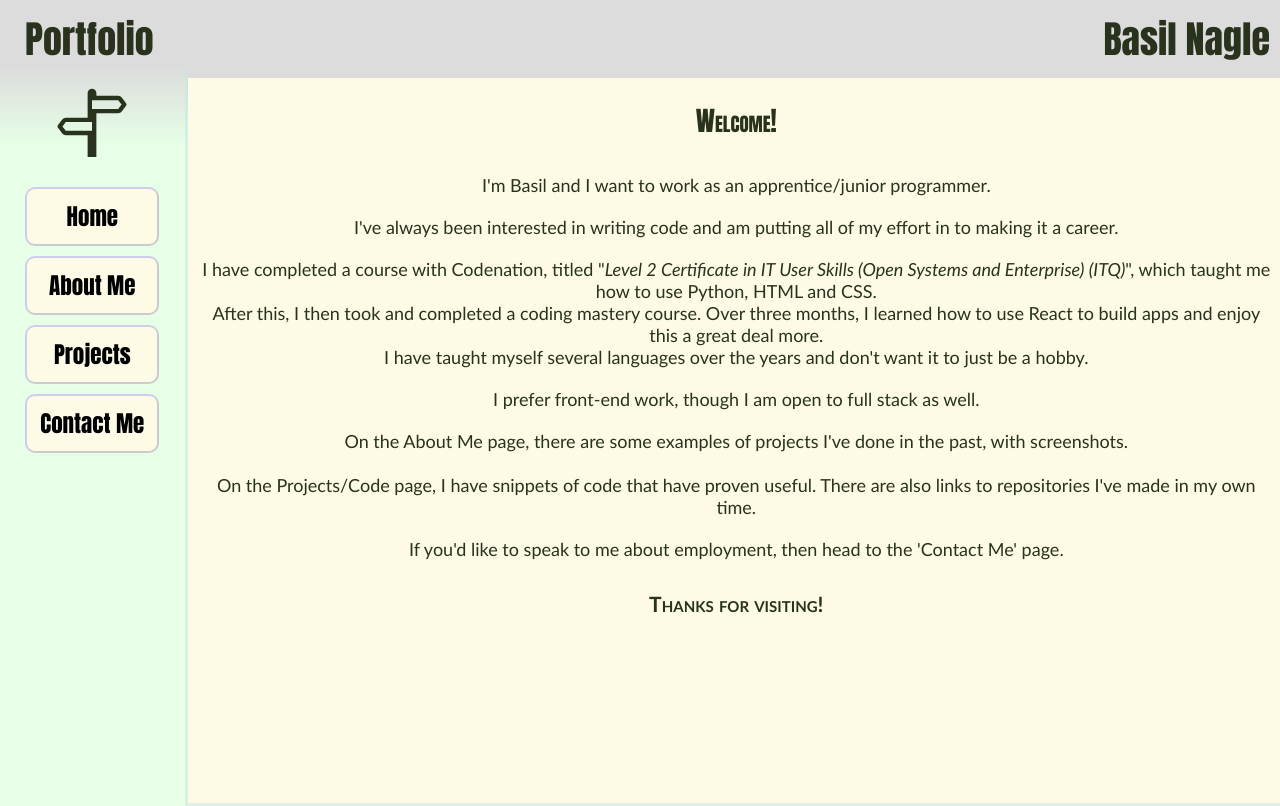
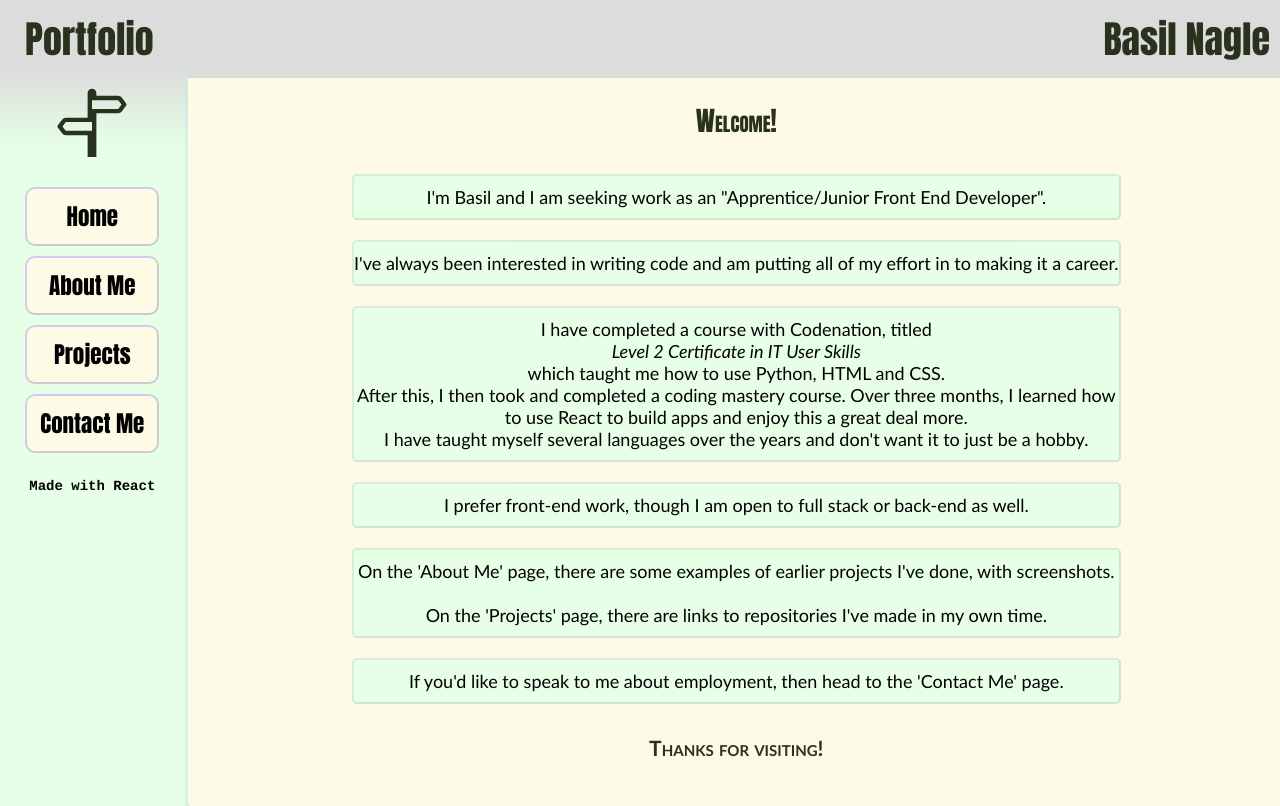
Before and after one commit to BNag87/portfolio-site, a React (Create React App) app: page / in a window 1280 px wide. Built offline with nearby package versions, Linux system fonts and the light colour scheme.

Commit message:
Mostly finished
Core components styled properly, content corrected, css prop rules added in for a new text box on the homepage

```diff
--- a/src/Components/C-Homepage.js
+++ b/src/Components/C-Homepage.js
@@ -12,15 +12,15 @@ export const Homepage = () => {
     <>
         <Main>
             <H2>Welcome!</H2>
-            <P>I'm Basil and I want to work as an apprentice/junior programmer.</P>
-            <P>I've always been interested in writing code and am putting all of my effort in to making it a career.</P>
-            <P>I have completed a course with Codenation, titled "<i>Level 2 Certificate in IT User Skills (Open Systems and Enterprise) (ITQ)</i>", which taught me how to use Python, HTML and CSS.
+            <P FancyBlock>I'm Basil and I am seeking work as an "Apprentice/Junior Front End Developer".</P>
+            <P FancyBlock>I've always been interested in writing code and am putting all of my effort in to making it a career.</P>
+            <P FancyBlock>I have completed a course with Codenation, titled <i>Level 2 Certificate in IT User Skills</i> which taught me how to use Python, HTML and CSS.
             <br/>After this, I then took and completed a coding mastery course. Over three months, I learned how to use React to build apps and enjoy this a great deal more.
             <br/>I have taught myself several languages over the years and don't want it to just be a hobby.</P>
-            <P>I prefer front-end work, though I am open to full stack as well.</P>
-            <P>On the About Me page, there are some examples of projects I've done in the past, with screenshots.<br/>
-            <br/>On the Projects/Code page, I have snippets of code that have proven useful. There are also links to repositories I've made in my own time.</P>
-            <P>If you'd like to speak to me about employment, then head to the 'Contact Me' page.</P>
+            <P FancyBlock>I prefer front-end work, though I am open to full stack or back-end as well.</P>
+            <P FancyBlock>On the 'About Me' page, there are some examples of earlier projects I've done, with screenshots.<br/>
+            <br/>On the 'Projects' page, there are links to repositories I've made in my own time.</P>
+            <P FancyBlock>If you'd like to speak to me about employment, then head to the 'Contact Me' page.</P>
 
             <H3>Thanks for visiting!</H3>
             </Main>
--- a/src/Components/C-Projects.js
+++ b/src/Components/C-Projects.js
@@ -51,7 +51,7 @@ export const Projects = () => {
                         This is a project I worked on as part of a team of five.<br/>
                         It's a text-adventure game, written in Python.<br/>
                         It features a combat system and branching choices as well as victory/loss conditions.<br/>
-                        Here, we learned how every developer wants to add more features, but don't have the time to.<br/>
+                        Here, we learned how every developer wants to add more features, but usually won't have the time to.<br/>
                     </P>
                 </P>
 
--- a/src/Components/C-SideNavbar.js
+++ b/src/Components/C-SideNavbar.js
@@ -3,6 +3,7 @@ import {
     Content,
     H3,
     NLink,
+    P,
 } from "../styles"
 
 //------------------→React Icons Imports
@@ -31,6 +32,10 @@ export const SideNavBar = () =>{
                     Contact Me
                     </NLink>
 
+                    <P CodeBlock inputMargin="10px" inputWidth="auto" inputBorder="none">
+                        Made with React
+                    </P>
+
     </Content>
 )
 
--- a/src/styles.js
+++ b/src/styles.js
@@ -21,12 +21,27 @@ export const P = styled.p`
         padding: ${props => props.inputPadding || "10px 0px 10px 0px"};
         margin: ${props => props.inputMargin || "0px"};
         color: black;
-        border: outset rgba(0,0,0, 0.1) 2px;
+        border: ${props => props.inputBorder || "outset rgba(0,0,0, 0.1) 2px"};
         border-radius: 5px;
         font-family:  ${props => props.inputFontFamily || "Courier"};
         font-size: ${palette.var_FontSizeSmall};
         font-weight: 700;
-        width: 300px;
+        width: ${props => props.inputWidth || "300px"};
+    `}
+
+    ${props => props.FancyBlock && css`
+        display: flex;
+        flex-direction: column;
+        background: ${props => props.inputBackground || "rgb(230,255,230)"};
+        padding: ${props => props.inputPadding || "10px 0px 10px 0px"};
+        margin: ${props => props.inputMargin || "10px"};
+        color: black;
+        border: outset rgba(0,0,0, 0.1) 2px;
+        border-radius: 5px;
+        font-family:  ${props => props.inputFontFamily || "calibri"};
+        font-size: ${palette.var_FontSizeMedium};
+        font-weight: 500;
+        width:  ${props => props.inputWidth || "70%"};
     `}
 `;
 
```
